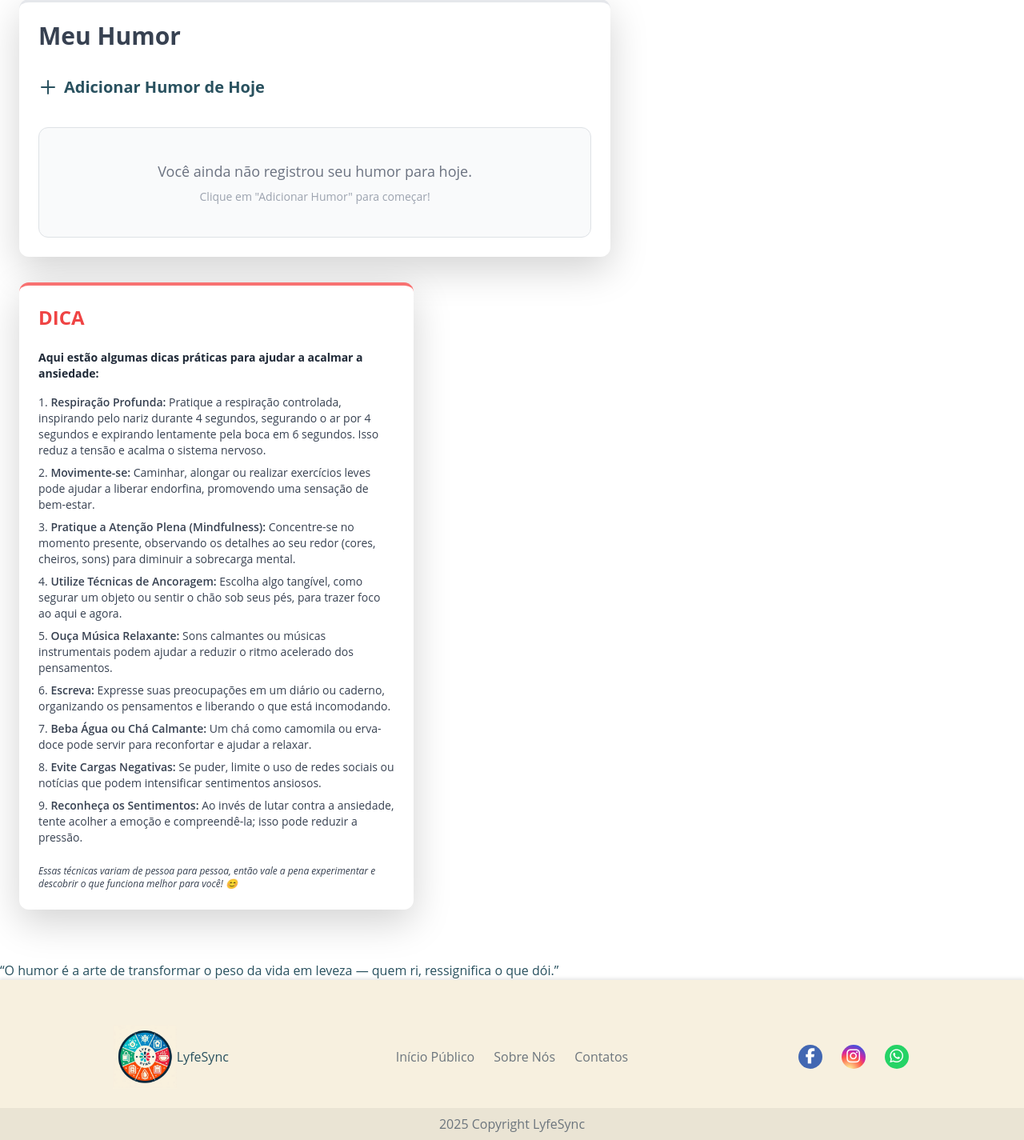
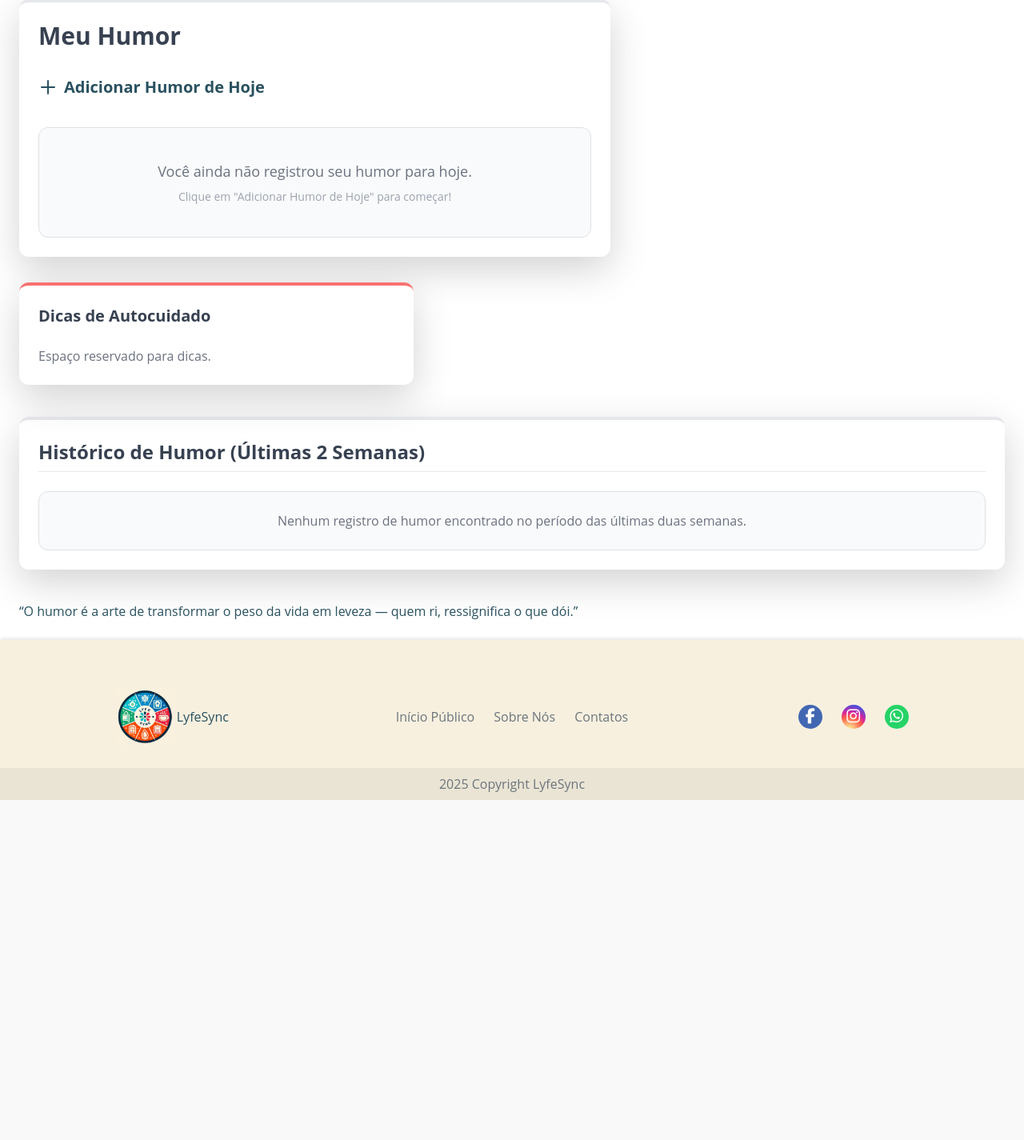
Before and after one commit to FernandaCVNunes/LyfeSync, a Django app: page /humor/ in a window 1280 px wide. Shown: the part 2026-3451 px from the top of the page at 80% size. After the commit the page ends 3026 px from the top, so only its background shows below. Run offline with Django 5.2, Linux system fonts and the light colour scheme; a user stored in the database is signed in; tables that the repository leaves empty hold one stand-in row (values such as "Sample post"); some libraries are stand-ins or nearby versions.

Commit message:
atualização 07.11 mostrando histórico de humor corretamente

```diff
--- a/app_LyfeSync/urls.py
+++ b/app_LyfeSync/urls.py
@@ -31,7 +31,7 @@ urlpatterns = [
     # Esta é a URL principal referenciada no sidebar.
     path('humor/registrar/', views.registrar_humor, name='registrarHumor'),
     path('api/humor/load/', views.load_humor_by_date, name='load_humor_by_date'),
-    path('humor/alterar/', views.alterar_humor, name='alterar_humor'), # Adapte esta URL se precisar de um ID
+    path('humor/alterar/<int:humor_id>/', views.alterar_humor, name='alterarHumor'),
 
     # GRATIDÃO
     path('gratidao/', views.gratidao, name='gratidao'),
--- a/app_LyfeSync/views.py
+++ b/app_LyfeSync/views.py
@@ -10,7 +10,7 @@ from django.contrib.auth import logout, login # Adicionado 'login'
 from django.contrib.auth.forms import UserCreationForm as CadastroForm # Importação para formulário de cadastro
 from django.utils import timezone
 from django.db import transaction
-from datetime import date
+from datetime import date, timedelta # <-- CORREÇÃO 1: Adição de timedelta
 import json
 import locale
 import calendar
@@ -348,7 +348,7 @@ def autocuidado(request):
     return render(request, 'app_LyfeSync/autocuidado.html', context)
 
 
-# 2. VIEW PARA PÁGINA DE HUMOR (Usa Imagens em vez de Ícones)
+# VIEW PARA PÁGINA DE HUMOR
 @login_required
 def humor(request):
     """Página de Humor. Requer login."""
@@ -356,25 +356,46 @@ def humor(request):
     data_hoje = timezone.localdate()
     humor_map = get_humor_map()
 
+    #user_id_logado = request.user.pk
+    #data_duas_semanas_atras = data_hoje - timedelta(days=14)
+    #print(f"DEBUG: ID Usuário: {user_id_logado}")
+    #print(f"DEBUG: Data de Hoje: {data_hoje}")
+    #print(f"DEBUG: Data Limite (14 dias atrás): {data_duas_semanas_atras}")
+
+    # 1. Busca o Humor de Hoje
     try:
-        # Busca o humor do dia
         humor_do_dia = Humor.objects.get(
             idusuario=request.user,
             data=data_hoje
         )
+        # Adiciona o caminho da imagem ao objeto
+        humor_do_dia.image_path = humor_map.get(humor_do_dia.estado, 'img/icon/default.png')
     except Humor.DoesNotExist:
         humor_do_dia = None
 
-    if humor_do_dia:
-        # 🚨 ATUALIZAÇÃO: Adiciona o caminho da imagem ao objeto humor_do_dia 🚨
-        humor_do_dia.image_path = humor_map.get(humor_do_dia.estado, 'img/icon/default.png')
-        # Limpamos as classes de cor e ícone antigas que usavam Font Awesome
-        humor_do_dia.icon_class = None
-        humor_do_dia.color_class = None
+    # 2. Lógica do Histórico (Últimas 2 Semanas)
+    data_duas_semanas_atras = data_hoje - timedelta(days=14)
 
+    humores_recentes_qs = Humor.objects.filter(
+        idusuario=request.user,
+        data__gte=data_duas_semanas_atras
+    ).exclude(
+        data=data_hoje # Garante que o humor do dia não apareça no histórico
+    ).order_by('-data')
+
+    #count = humores_recentes_qs.count()
+    #print(f"DEBUG: Contagem de Histórico encontrada: {count}")
+
+    # 3. Adicionar o caminho da imagem aos registros do histórico
+    humores_recentes_list = []
+    for registro in humores_recentes_qs:
+        registro.image_path = humor_map.get(registro.estado, 'img/icon/default.png')
+        humores_recentes_list.append(registro)
+
+    # 4. Contexto
     context = {
         'humor_do_dia': humor_do_dia,
-        # O mapa de ícones é passado para o template 'humor.html' (útil para listagens)
+        'humores_recentes': humores_recentes_list, # VARIÁVEL CORRETA PASSADA
         'humor_icon_class_map': humor_map
     }
     return render(request, 'app_LyfeSync/humor.html', context)
--- a/templates/app_LyfeSync/habito.html
+++ b/templates/app_LyfeSync/habito.html
@@ -1,6 +1,7 @@
 {% extends 'app_LyfeSync/layouts/masterpage_logado.html' %}
 {% load static %}
 {% load custom_filters %}
+{% load app_LyfeSync_extras %}
 
 {% block title %}Meus Hábitos{% endblock %}
 
--- a/templates/app_LyfeSync/humor.html
+++ b/templates/app_LyfeSync/humor.html
@@ -1,5 +1,8 @@
+{# humor.html - Versão Final e Limpa #}
 {% extends 'app_LyfeSync/layouts/masterpage_logado.html' %}
 {% load static %}
+{% load custom_filters %}
+{% load app_LyfeSync_extras %}
 
 {% block title %}
   Meu Humor
@@ -21,107 +24,102 @@
           </a>
         </div>
 
-        {% if humor_do_dia %}
-          <div>
-            <p class="text-xl font-semibold text-gray-700 mb-4">
-              Data: <span class="text-lyfesync-green">{{ humor_do_dia.data|date:'d/m/Y' }}</span>
-            </p>
+        {# Humor de Hoje #}
+        {# CORREÇÃO CRÍTICA: Usando .idhumor em vez de .id #}
+        {% if humor_do_dia and humor_do_dia.idhumor %}
+          <div class="mb-10">
+            <h2 class="text-xl font-semibold text-gray-700 mb-4 border-b pb-2">Humor de Hoje: <span class="text-lyfesync-green">{{ humor_do_dia.data|date:'d/m/Y' }}</span></h2>
 
             <div class="flex items-start space-x-6 mb-8 p-4 border-2 border-green-100 rounded-xl bg-green-50">
-              <div class="emoji-visualizer text-6xl flex-shrink-0">{{ humor_do_dia.emoji_char }}</div>
+              <div class="flex-shrink-0 w-12 h-12">
+                <img src="{% static humor_do_dia.image_path %}" alt="{{ humor_do_dia.estado }}" class="w-full h-full object-contain" />
+              </div>
 
               <div>
                 <h2 class="text-2xl font-bold text-gray-800">{{ humor_do_dia.estado }}:</h2>
-                <p class="text-lg text-gray-600 mt-1">{{ humor_do_dia.descricao }}</p>
+                <p class="text-lg text-gray-600 mt-1">{{ humor_do_dia.descricaohumor|default:'Nenhuma descrição.' }}</p>
               </div>
             </div>
 
             <h3 class="text-xl font-semibold text-gray-700 mb-2">Descrição:</h3>
-            <div class="p-4 custom-textarea-visualizar rounded-xl text-gray-800 border-2 border-green-200">{{ humor_do_dia.descricaohumor|linebreaksbr }}</div>
+
+            <div class="p-4 custom-textarea-visualizar rounded-xl text-gray-800 border-2 border-green-200">{{ humor_do_dia.descricaohumor|default:'Nenhuma descrição.'|linebreaksbr }}</div>
+
+            <div class="mt-4 text-right">
+              <a href="{% url 'alterarHumor' humor_do_dia.idhumor %}" class="bg-lyfesync-green hover:bg-green-600 text-white font-bold py-2 px-4 rounded-lg transition duration-150 ease-in-out inline-flex items-center">
+                <svg class="w-5 h-5 mr-2" fill="none" stroke="currentColor" viewBox="0 0 24 24" xmlns="http://www.w3.org/2000/svg">
+                  <path stroke-linecap="round" stroke-linejoin="round" stroke-width="2" d="M15.232 5.232l3.536 3.536m-2.036-5.036a2.5 2.5 0 113.536 3.536L6.5 21.036H3v-3.536L16.232 5.232z"></path>
+                </svg>Alterar Humor de Hoje
+              </a>
+            </div>
           </div>
         {% else %}
           <div class="text-center p-10 bg-gray-50 rounded-xl border border-dashed border-gray-300">
             <p class="text-lg text-gray-500">Você ainda não registrou seu humor para hoje.</p>
-            <p class="text-sm text-gray-400 mt-2">Clique em "Adicionar Humor" para começar!</p>
+
+            <p class="text-sm text-gray-400 mt-2">Clique em "Adicionar Humor de Hoje" para começar!</p>
           </div>
         {% endif %}
       </div>
 
       <div class="w-full lg:w-2/5 space-y-8">
         <div class="bg-white p-6 rounded-xl shadow-lg border-t-4 border-red-400">
-          <h2 class="text-2xl font-bold text-red-500 mb-4">DICA</h2>
+          <h2 class="text-xl font-bold text-gray-700 mb-4">Dicas de Autocuidado</h2>
 
-          <div class="text-gray-700 space-y-4 text-sm">
-            <p class="font-bold text-gray-800">Aqui estão algumas dicas práticas para ajudar a acalmar a ansiedade:</p>
-            <ol class="list-decimal list-inside space-y-2">
-              <li>
-                <span class="font-semibold">Respiração Profunda:</span> Pratique a respiração controlada, inspirando pelo nariz durante 4 segundos, segurando o ar por 4 segundos e expirando lentamente pela boca em 6 segundos. Isso reduz a tensão e acalma o sistema nervoso.
-              </li>
-              <li>
-                <span class="font-semibold">Movimente-se:</span> Caminhar, alongar ou realizar exercícios leves pode ajudar a liberar endorfina, promovendo uma sensação de bem-estar.
-              </li>
-              <li>
-                <span class="font-semibold">Pratique a Atenção Plena (Mindfulness):</span> Concentre-se no momento presente, observando os detalhes ao seu redor (cores, cheiros, sons) para diminuir a sobrecarga mental.
-              </li>
-              <li>
-                <span class="font-semibold">Utilize Técnicas de Ancoragem:</span> Escolha algo tangível, como segurar um objeto ou sentir o chão sob seus pés, para trazer foco ao aqui e agora.
-              </li>
-              <li>
-                <span class="font-semibold">Ouça Música Relaxante:</span> Sons calmantes ou músicas instrumentais podem ajudar a reduzir o ritmo acelerado dos pensamentos.
-              </li>
-              <li>
-                <span class="font-semibold">Escreva:</span> Expresse suas preocupações em um diário ou caderno, organizando os pensamentos e liberando o que está incomodando.
-              </li>
-              <li>
-                <span class="font-semibold">Beba Água ou Chá Calmante:</span> Um chá como camomila ou erva-doce pode servir para reconfortar e ajudar a relaxar.
-              </li>
-              <li>
-                <span class="font-semibold">Evite Cargas Negativas:</span> Se puder, limite o uso de redes sociais ou notícias que podem intensificar sentimentos ansiosos.
-              </li>
-              <li>
-                <span class="font-semibold">Reconheça os Sentimentos:</span> Ao invés de lutar contra a ansiedade, tente acolher a emoção e compreendê-la; isso pode reduzir a pressão.
-              </li>
-            </ol>
-            <p class="text-xs italic mt-4">Essas técnicas variam de pessoa para pessoa, então vale a pena experimentar e descobrir o que funciona melhor para você! 😊</p>
-          </div>
+          <p class="text-gray-500">Espaço reservado para dicas.</p>
         </div>
       </div>
     </div>
-  </div>
 
-  <div class="w-full mt-10">
-    <p class="frase-motivacional-humor">“O humor é a arte de transformar o peso da vida em leveza — quem ri, ressignifica o que dói.”</p>
+    <div class="w-full mt-10 bg-white p-6 rounded-xl shadow-lg border-t-4 border-lyfesync-green">
+      <h2 class="text-2xl font-bold text-gray-700 mb-6 border-b pb-2">Histórico de Humor (Últimas 2 Semanas)</h2>
+
+      {% if humores_recentes %}
+        <div class="space-y-4">
+          {% for humor_registro in humores_recentes %}
+            <div class="flex justify-between items-center p-4 border rounded-xl bg-gray-50 border-gray-200 hover:shadow-md transition duration-150 ease-in-out">
+              <div class="flex items-center space-x-4 flex-grow">
+                <div class="flex-shrink-0 w-8 h-8">
+                  <img src="{% static humor_registro.image_path %}" alt="{{ humor_registro.estado }}" class="w-full h-full object-contain" />
+                </div>
+
+                <div>
+                  <p class="text-sm font-medium text-gray-500">{{ humor_registro.data|date:'d/m/Y (l)' }}</p>
+
+                  <h3 class="text-lg font-semibold text-gray-800">{{ humor_registro.estado }}</h3>
+
+                  {% if humor_registro.descricaohumor %}
+                    <p class="text-sm text-gray-600 truncate max-w-lg">{{ humor_registro.descricaohumor|default:'Nenhuma descrição.' }}</p>
+                  {% endif %}
+                </div>
+              </div>
+
+              {# CORREÇÃO CRÍTICA: Usando .idhumor em vez de .id #}
+              {% if humor_registro.idhumor %}
+                <a href="{% url 'alterarHumor' humor_registro.idhumor %}" class="ml-4 bg-yellow-500 hover:bg-yellow-600 text-white font-bold py-2 px-4 rounded-lg transition duration-150 ease-in-out flex-shrink-0 inline-flex items-center text-sm">
+                  <svg class="w-4 h-4 mr-1" fill="none" stroke="currentColor" viewBox="0 0 24 24" xmlns="http://www.w3.org/2000/svg">
+                    <path stroke-linecap="round" stroke-linejoin="round" stroke-width="2" d="M15.232 5.232l3.536 3.536m-2.036-5.036a2.5 2.5 0 113.536 3.536L6.5 21.036H3v-3.536L16.232 5.232z"></path>
+                  </svg>Alterar
+                </a>
+              {% endif %}
+            </div>
+          {% endfor %}
+        </div>
+      {% else %}
+        <div class="text-center p-6 bg-gray-50 rounded-xl border border-dashed border-gray-300">
+          <p class="text-md text-gray-500">Nenhum registro de humor encontrado no período das últimas duas semanas.</p>
+        </div>
+      {% endif %}
+    </div>
+
+    <div class="w-full mt-10">
+      <p class="frase-motivacional-humor">“O humor é a arte de transformar o peso da vida em leveza — quem ri, ressignifica o que dói.”</p>
+    </div>
   </div>
 
   <script>
     document.addEventListener('DOMContentLoaded', function () {
-      const visualizer = document.querySelector('.emoji-visualizer')
-      if (visualizer) {
-        const humor = visualizer.getAttribute('data-humor')
-        let emoji = ''
-        // Mapeamento de humor para emoji (Pode ser melhorado passando o emoji direto pelo contexto do Django)
-        switch (humor) {
-          case 'Feliz':
-            emoji = '😀'
-            break
-          case 'Calmo':
-            emoji = '😌'
-            break
-          case 'Ansioso':
-            emoji = '😟'
-            break
-          case 'Triste':
-            emoji = '😥'
-            break
-          case 'Irritado':
-            emoji = '😡'
-            break
-          default:
-            emoji = '🤷‍♀️'
-            break
-        }
-        visualizer.textContent = emoji
-      }
+      // Script mantido vazio, mas pronto para futuras funcionalidades de JS/AJAX
     })
   </script>
 {% endblock %}
```
